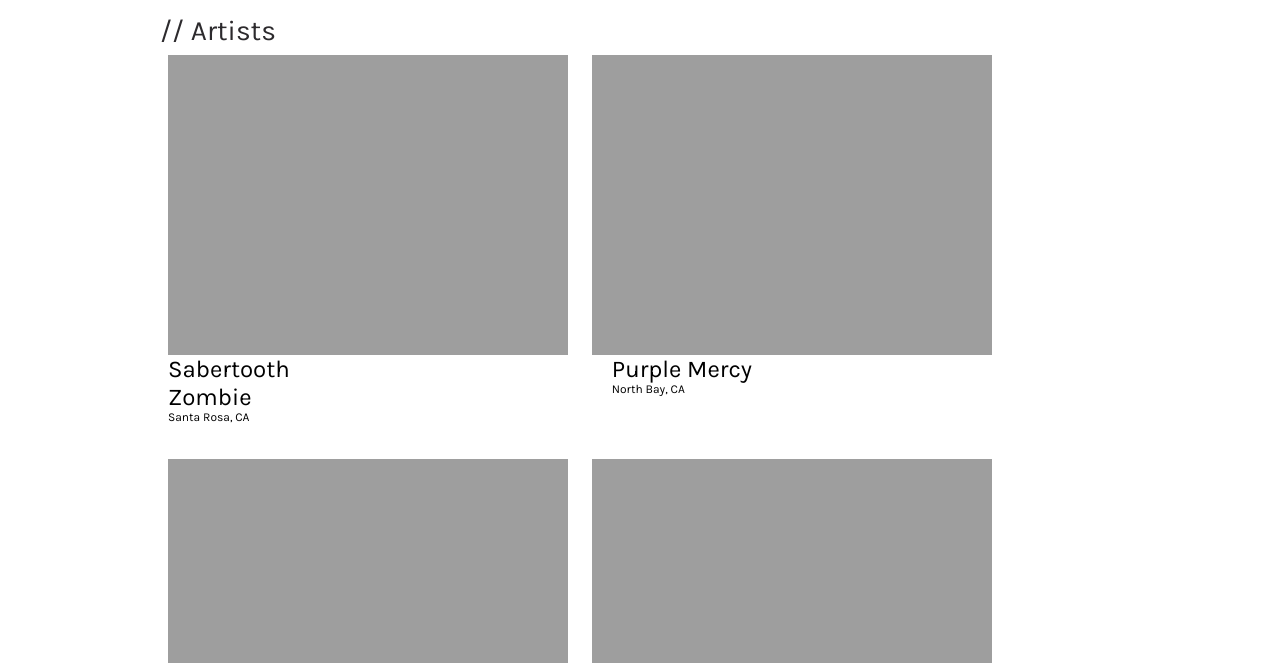
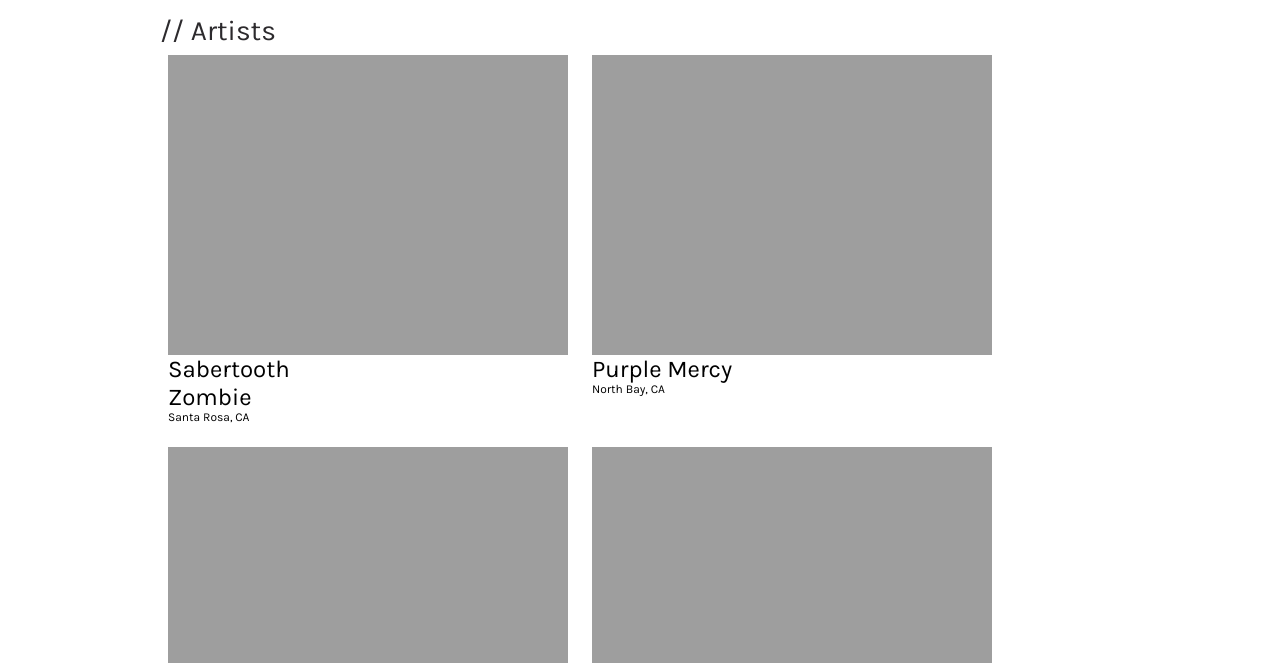
Before and after one commit to etsyketsy/tg-react, a React app: page /artists in a window 1280 px wide. Shown: the part 137-800 px from the top of the page. Built offline with nearby package versions, Linux system fonts and the light colour scheme.

Commit message:
Fixed spacing on artist name for all artists page

```diff
--- a/src/containers/ArtistDetail/index.css
+++ b/src/containers/ArtistDetail/index.css
@@ -28,7 +28,7 @@ button {
     margin-right: 1vh;
 }
 
-.desc {
+.artistDetail .desc {
     display: flex;
     flex-direction: row;
     justify-content: flex-start;
```
